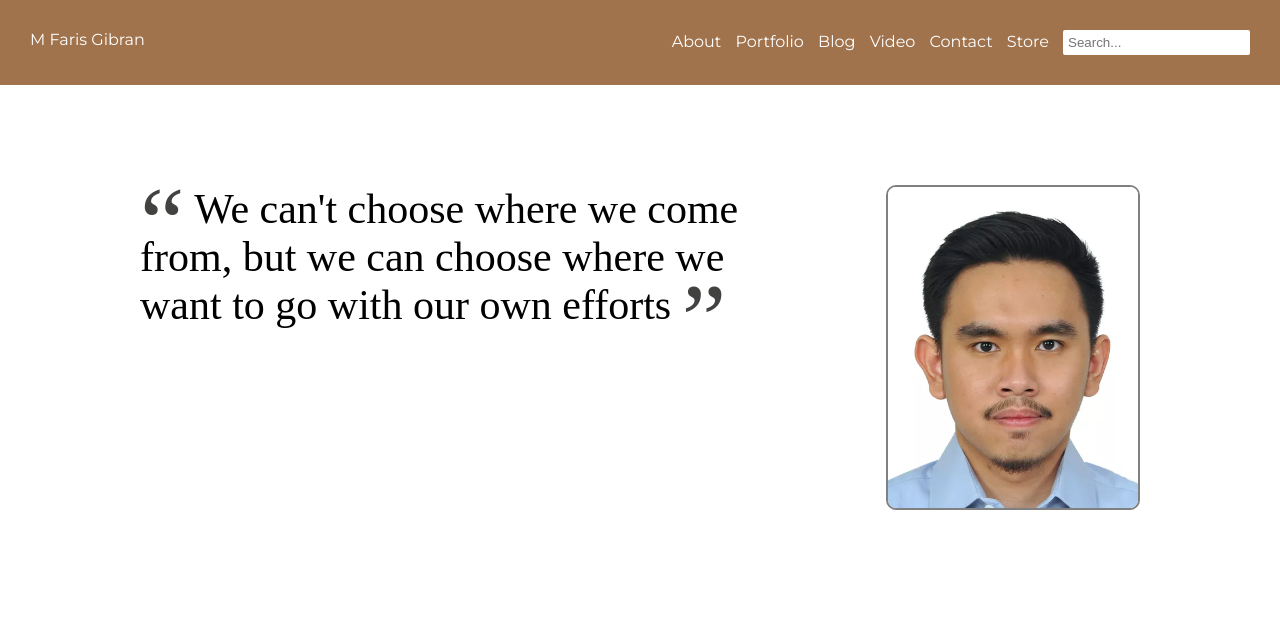
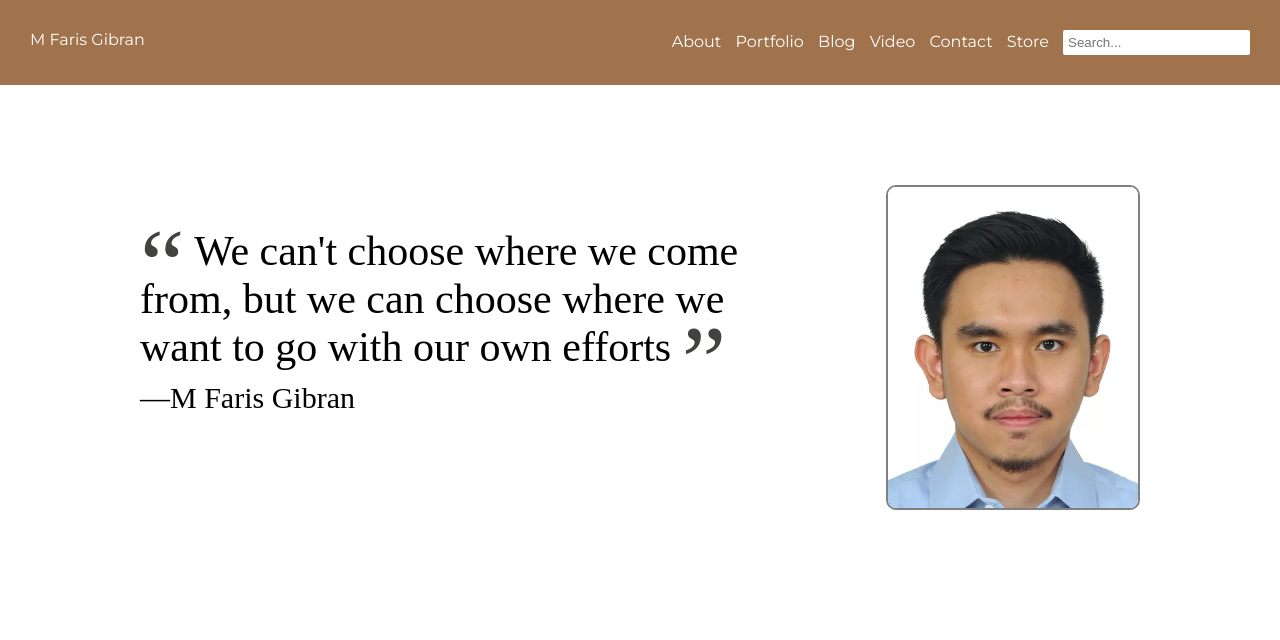
Before and after one commit to mfarisgibran/mfarisgibran-web, a plain HTML site: page index.html in a window 1280 px wide. Shown: the top 640 px of the page. Drawn offline with Linux system fonts and the light colour scheme.

Commit message:
Improve blockquote styling with name

```diff
--- a/index.css
+++ b/index.css
@@ -38,23 +38,30 @@ body {
   margin-right: 90px;
   font-family: serif;
 }
+.intro blockquote p {
+  margin-bottom: 10px;
+}
 
-.intro blockquote:before {
+.intro blockquote p:before {
   content: open-quote;
 }
 
-.intro blockquote:after {
+.intro blockquote p:after {
   content: close-quote;
 }
 
-.intro blockquote:before,
-.intro blockquote:after {
+.intro blockquote p:before,
+.intro blockquote p:after {
   display: inline-block;
   vertical-align: bottom;
   color: rgb(66, 66, 65);
   font-size: 100px;
   position: relative;
   line-height: 20px;
+}
+
+.intro blockquote footer {
+  font-size: 30px;
 }
 
 .intro img {
--- a/index.html
+++ b/index.html
@@ -28,7 +28,12 @@
   <main>
     <section class="intro">
       <blockquote>
-        We can't choose where we come from, but we can choose where we want to go with our own efforts
+        <p>
+          We can't choose where we come from, but we can choose where we want to go with our own efforts
+        </p>
+        <footer>
+          —M Faris Gibran
+        </footer>
       </blockquote>
       <img src="images/mfarisgibran.webp" alt="M Faris Gibran">
     </section>
```
